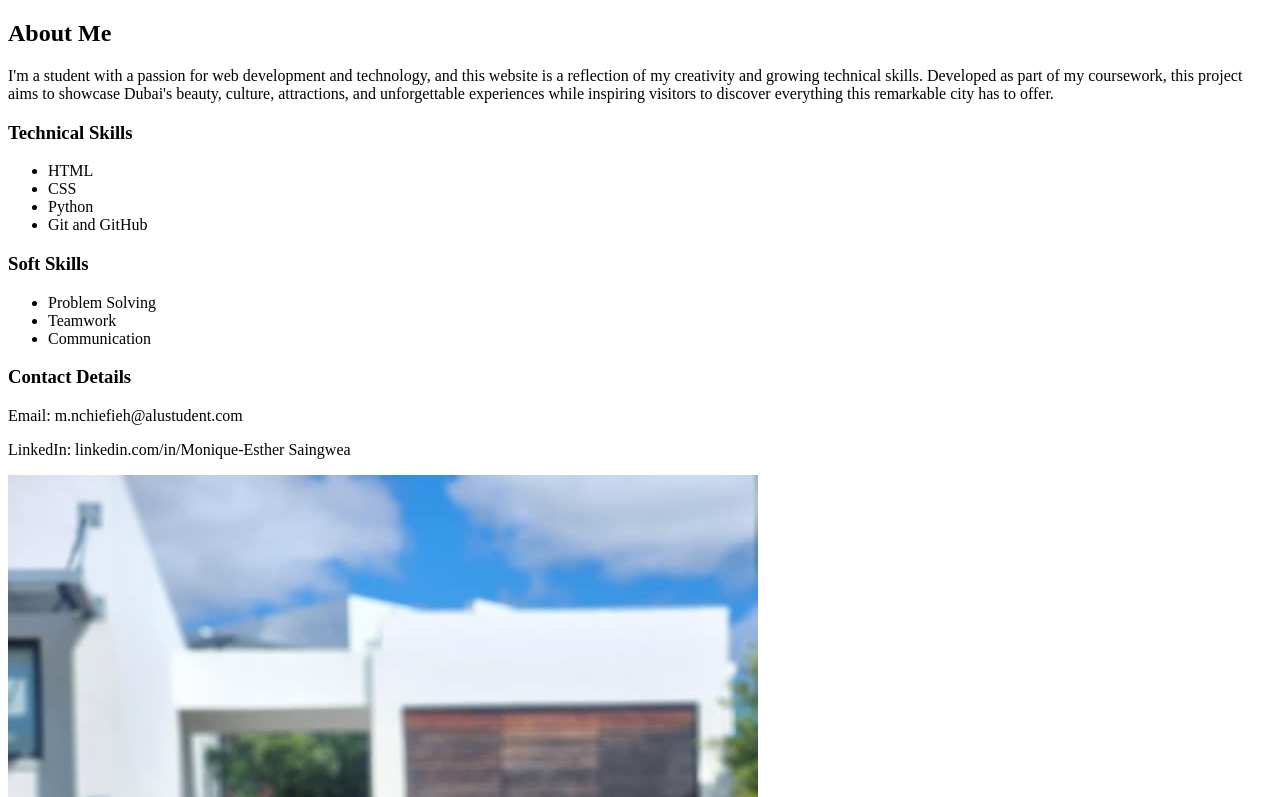
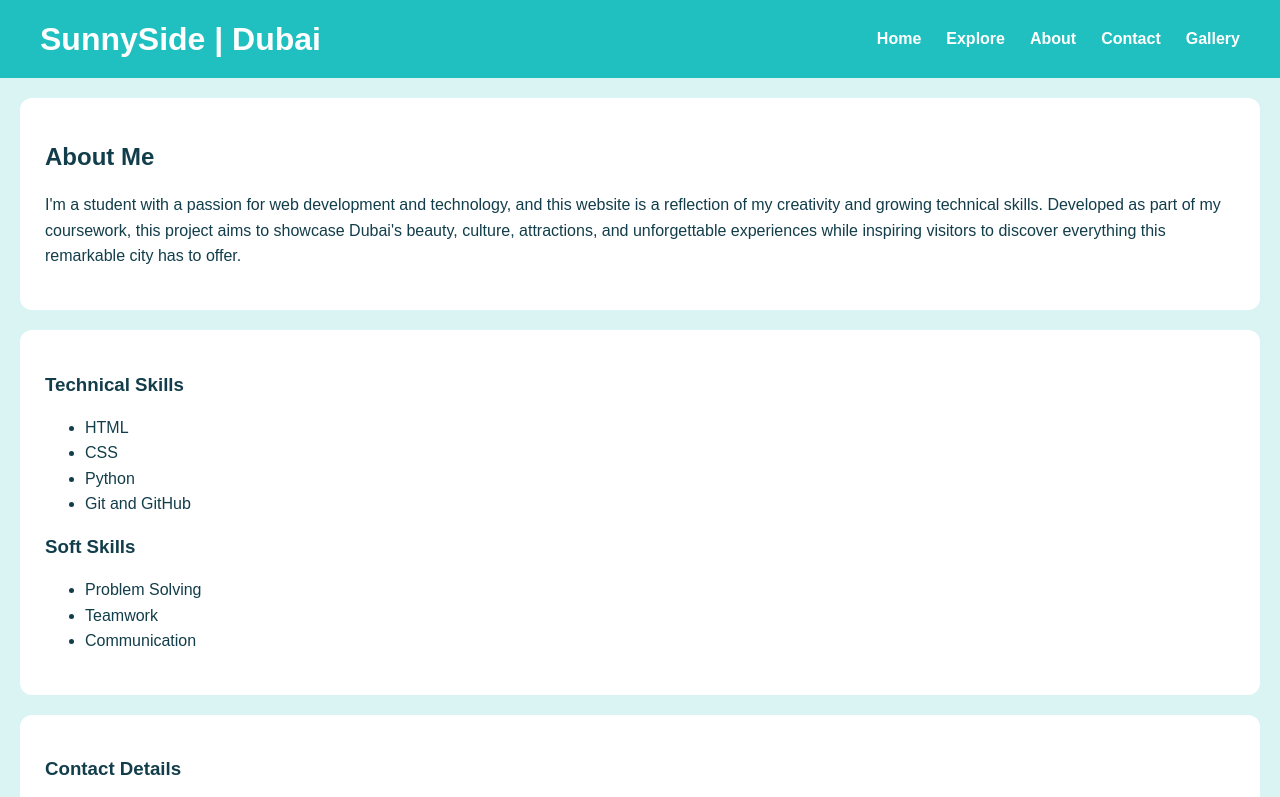
Before and after one commit to Monique237/SunnySide-Dubai, a plain HTML site: page about.html in a window 1280 px wide. Shown: the top 797 px of the page. Drawn offline with Linux system fonts and the light colour scheme.

Commit message:
linking all html to css

```diff
--- a/about.html
+++ b/about.html
@@ -3,9 +3,20 @@
 <head>
     <meta charset="UTF-8">
     <meta name="viewport" content="width=device-width, initial-scale=1.0">
-    <title>Document</title>
+            <title>About | Dubai</title>
+            <link rel="stylesheet" href="css/style.css">
 </head>
 <body>
+    <header>
+        <h1>SunnySide | Dubai</h1>
+        <nav>
+            <a href="index.html">Home</a>
+            <a href="explore.html">Explore</a>
+            <a href="about.html">About</a>
+            <a href="contact.html">Contact</a>
+            <a href="gallery.html">Gallery</a>
+        </nav>
+    </header>
     <main>
         <section>
         <h2>About Me</h2>
--- a/css/style.css
+++ b/css/style.css
@@ -1,47 +1,94 @@
+
+/* 1. WEBSITE COLOURS */
+:root {
+    --turquoise: #20BFC0;
+    --seafoam: #A9E8E5;
+    --ocean-mist: #D9F4F2;
+    --deep-ocean: #123D4A;
+    --warm-sand: #FFF3D6;
+    --white: #FFFFFF;
+}
+
+/* 2. GENERAL PAGE STYLING */
 body {
     font-family: Arial, sans-serif;
     margin: 0;
     padding: 0;
-    background-color: #f5f5f5;
+    background-color: var(--ocean-mist);
+    color: var(--deep-ocean);
+    line-height: 1.6;
 }
+
+/* 3. HEADER */
+
 header {
-    background-color: #f4a261;
-    color: white;
-    text-align: center;
-    padding: 20px;
+    background-color: var(--turquoise);
+    color: var(--white);
+    padding: 20px 40px;
+
+    display: flex;
+    justify-content: space-between;
+    align-items: center;
 }
+
+
+header h1 {
+    color: var(--white);
+    margin: 0;
+}
+
+/* 4. NAVIGATION */
+
+nav {
+    display: flex;
+    gap: 25px;
+}
+
+nav a {
+    color: var(--white);
+    text-decoration: none;
+    font-weight: bold;
+    transition: color 0.3s ease;
+}
+
+nav a:hover {
+    color: var(--deep-ocean);
+}
+
+
+/* 5. MAIN CONTENT */
 main {
     padding: 20px;
 }
-img {
-    width: 100%;
-    height: auto;
-}
-footer {
-    background-color: #264653;
-    color: white;
-    text-align: center;
-    padding: 10px;
-}
-nav {
-    margin-top: 10px;
-}
-nav a:hover {
-    color: #264653;
-}
-h1, h2, h3 {
-    color: #264653;
-}
+
+/* 6. IMAGES */
 img {
     width: 100%;
     max-width: 800px;
     height: auto;
     display: block;
     margin: 0 auto;
+    border-radius: 12px;
 }
+
+/* 7. SECTIONS */
 section {
-    background-color: white;
-    padding: 20px;
+    background-color: var(--white);
+    padding: 25px;
     margin-bottom: 20px;
-    border-radius: 10px;
+    border-radius: 12px;
 }
+
+/* 8. HEADINGS */
+h1, h2, h3 {
+    color: var(--deep-ocean);
+    line-height: 1.2;
+}
+
+/* 9. FOOTER */
+footer {
+    background-color: var(--deep-ocean);
+    color: var(--white);
+    text-align: center;
+    padding: 15px;
+}
```
Also changed, not shown: contact.html (+2 -1 lines), gallery.html (+2 -1 lines), index.html (+3 -3 lines).
